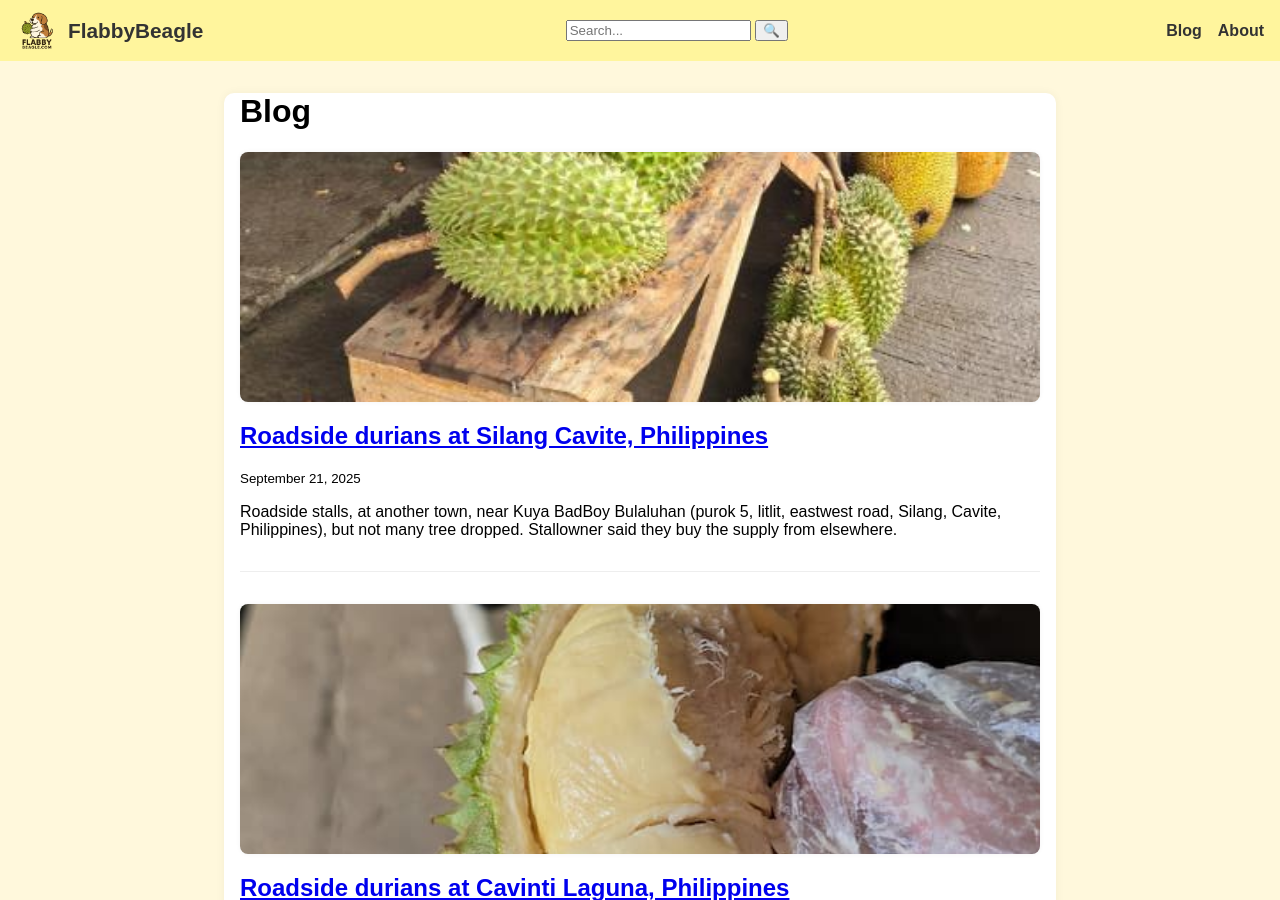
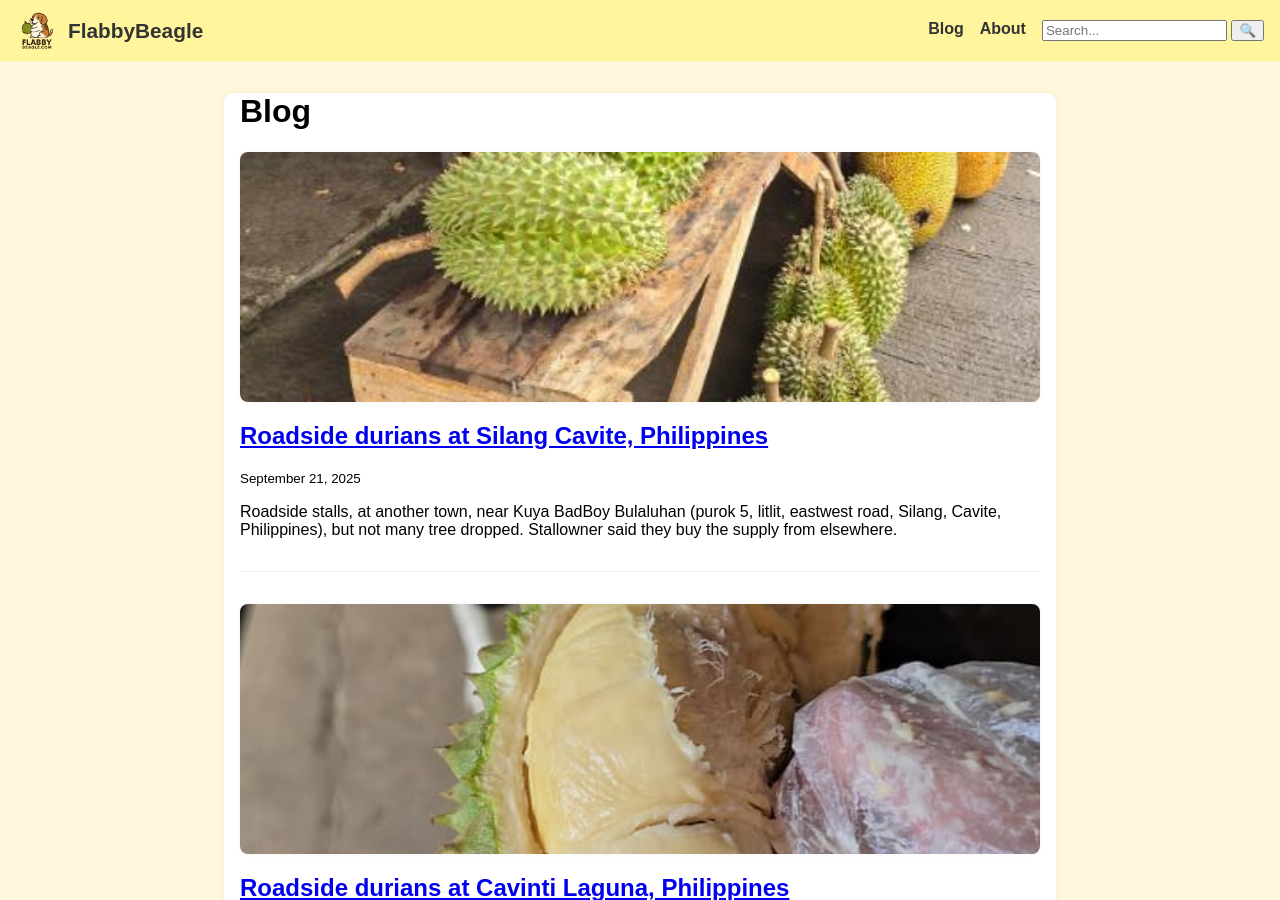
Before and after one commit to yensan57/flabbybeagle, a Jekyll site: the page built from index.md, in a window 1280 px wide and 900 px high. Built offline with Jekyll 4.4.1, drawn with Linux system fonts in a browser that asks for light colours.

Commit message:
Update default.html

```diff
--- a/_layouts/default.html
+++ b/_layouts/default.html
@@ -214,12 +214,6 @@
     {{ site.title }}
   </a>
 
-    <!-- Search bar moved here, before hamburger -->
-    <form action="/search" method="get" class="search-form">
-      <input type="text" name="q" placeholder="Search..." class="search-input">
-      <button type="submit" class="search-button">🔍</button>
-    </form>
-
   <!-- Hamburger menu toggle -->
   <button class="nav-toggle" aria-label="Toggle navigation">☰</button>
 
@@ -227,8 +221,17 @@
   <ul class="nav-menu">
     <li><a href="{{ '/' | relative_url }}">Blog</a></li>
     <li><a href="{{ '/about' | relative_url }}">About</a></li>
+
+    <!-- Move search bar inside the menu -->
+    <li class="search-item">
+      <form action="/search" method="get" class="search-form">
+        <input type="text" name="q" placeholder="Search..." class="search-input">
+        <button type="submit" class="search-button">🔍</button>
+      </form>
+    </li>
   </ul>
 </nav>
+
   </header>
 
   <div class="content">
```
Lines whose indentation alone changed are shown as unchanged.
